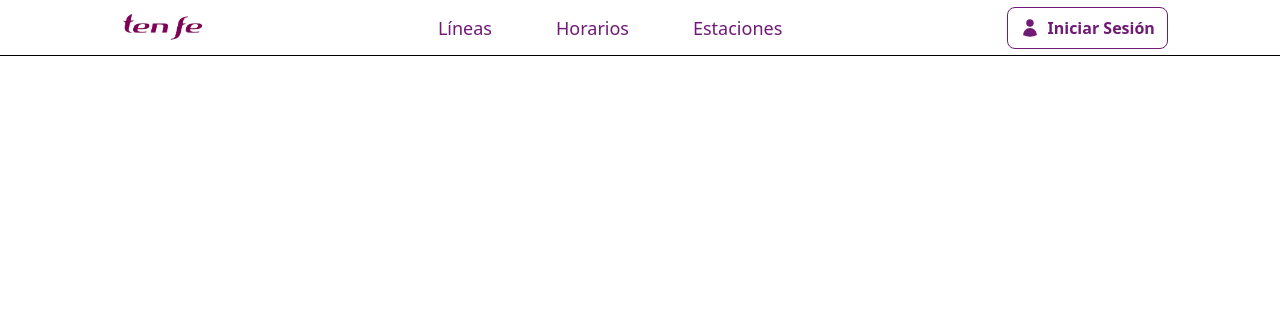
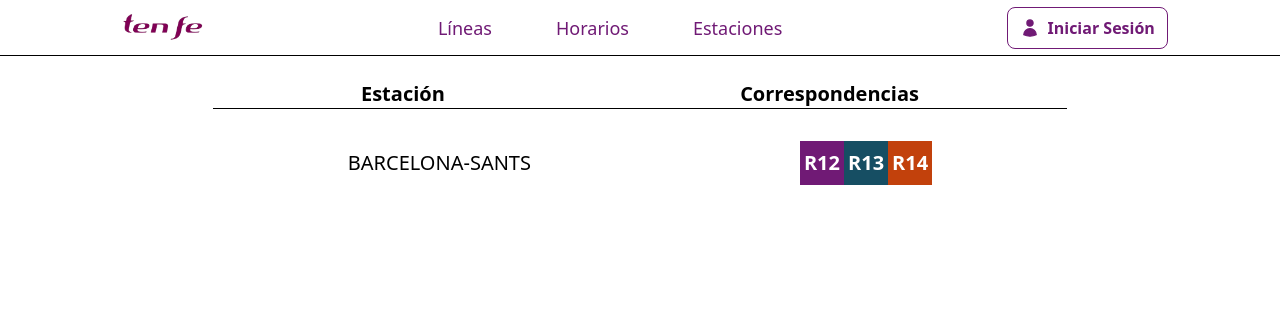
Before and after one commit to AagieKLZ/ProjecteM7, a PHP site: page /stations.php in a window 1280 px wide. Shown: the top 316 px of the page. Run offline with PHP 8.4, Linux system fonts and the light colour scheme; some libraries are stand-ins or nearby versions.

Commit message:
Layout for stations

```diff
--- a/stations.php
+++ b/stations.php
@@ -18,3 +18,20 @@
 <body class="mt-5">
 
     <?php include 'components/navbar.php'; ?>
+    <main class="flex flex-row justify-center items-center w-full h-[calc(100%-3.5rem)] mt-[5rem]">
+        <div class="flex flex-col items-center w-full space-y-8 w-2/3 pb-4">
+            <div class="flex flex-row justify-around items-center md:w-2/3 w-[90%] text-center text-xl font-semibold border-b border-b-black">
+                <div>Estación</div>
+                <div>Correspondencias</div>
+            </div>
+            <div class="flex flex-row justify-around items-center md:w-2/3 w-[90%] text-center text-xl">
+                <div>BARCELONA-SANTS</div>
+                <div class="flex flex-row flex-wrap max-w-lg min-w-md justify-between font-semibold">
+                    <div class="bg-fuchsia-900 text-white flex justify-center items-center py-2 px-1">R12</div>
+                    <div class="bg-cyan-900 text-white flex justify-center items-center py-2 px-1">R13</div>
+                    <div class="bg-orange-700 text-white flex justify-center items-center py-2 px-1">R14</div>
+                </div>
+            </div>
+    </div>
+</main>
+</body>
```
